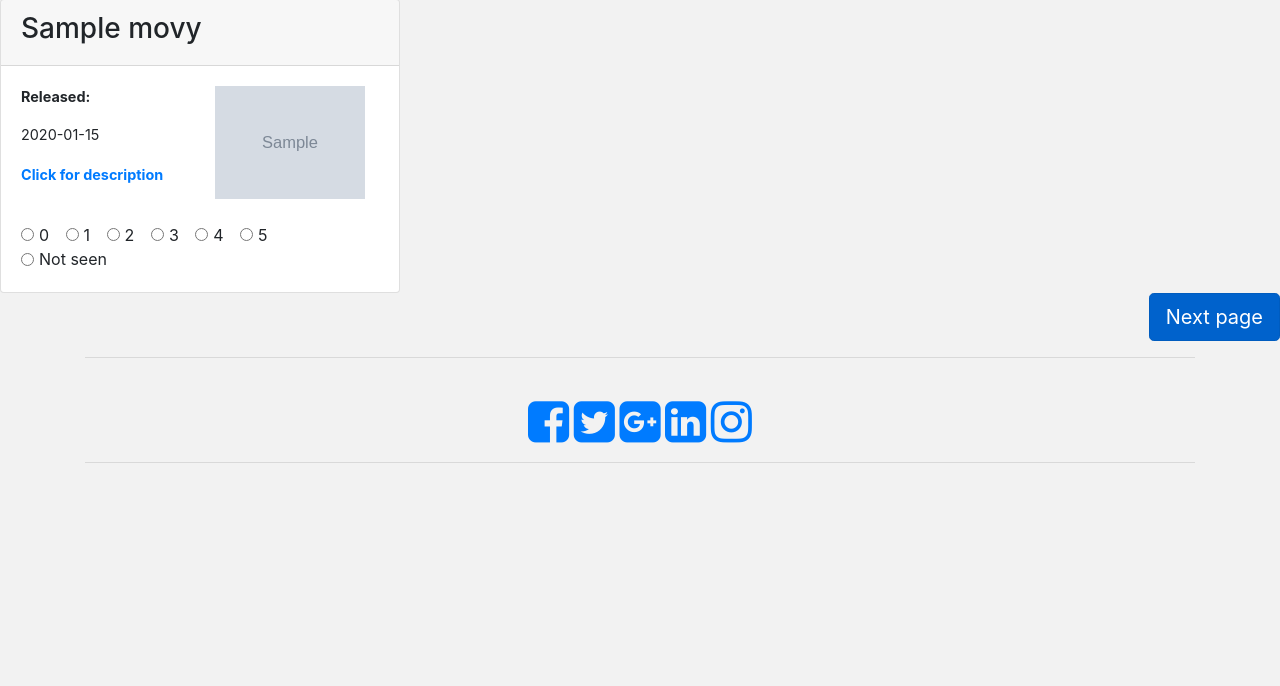
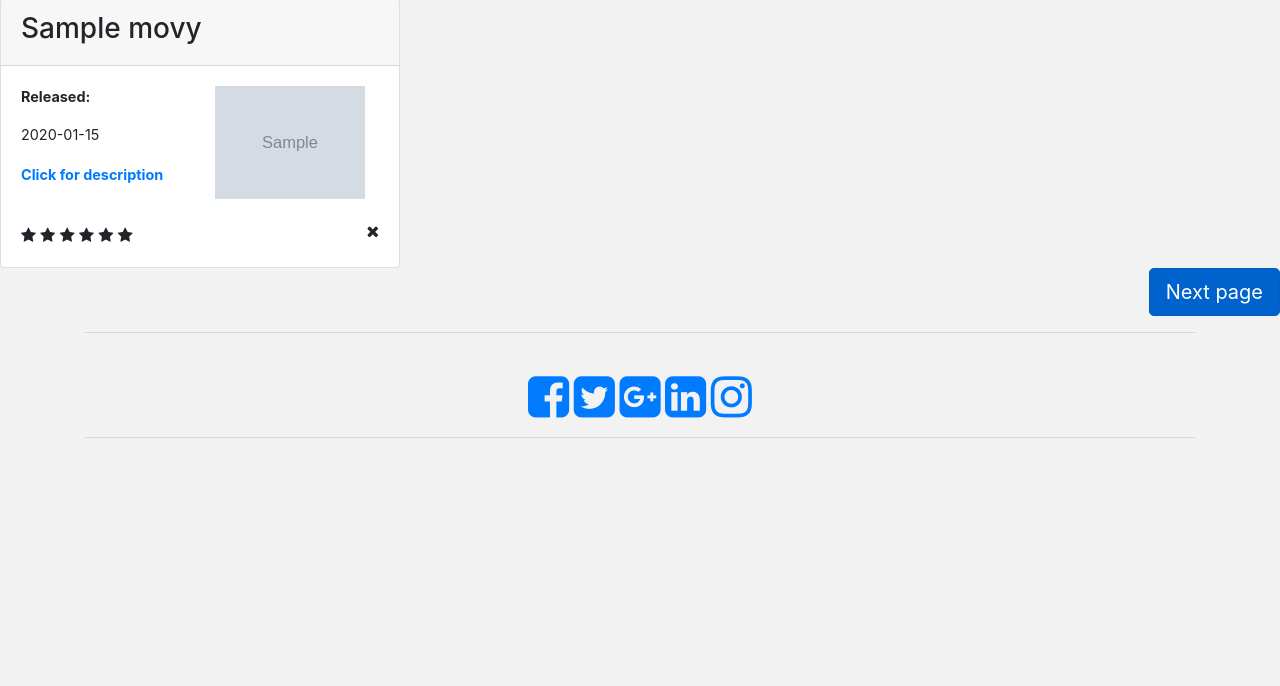
Before and after one commit to MagFry/Questionnaire, a Django app: template Movies/templates/movies/movies_category.html in a window 1280 px wide. Shown: the part 158-844 px from the top of the page. After the commit the page ends 596 px from the top, so only its background shows below. Run offline with Django 3.2, Linux system fonts and the light colour scheme; tables that the repository leaves empty hold one stand-in row (values such as "Sample post"); the template is opened without the code that fills it: values that come from a table or form of the project are taken from there, most other values are stand-ins (such as "Sample title", 1, 10 or a date in 2020); grey boxes marked "Sample" are stand-in pictures; parts of the project's set-up code (start-up, migrations or seed data) failed here and were passed over; some libraries are stand-ins or nearby versions.

Commit message:
rating stars experiment (pretty, but saving to db not implemented)

```diff
--- a/Movies/templates/movies/movies_category.html
+++ b/Movies/templates/movies/movies_category.html
@@ -1,5 +1,43 @@
 {% extends 'base_layout.html' %}
 {% block content %}
+<style>
+.checked {
+    color: orange;
+}
+</style>
+<script>
+// https://bootsnipp.com/snippets/dlaaN
+function add_star(ths,sno,movie_id){
+  for (var i=1;i<=6;i++){
+    var cur=document.getElementById("star"+i+"-"+movie_id)
+    cur.className="fa fa-star"
+  }
+  for (var i=1;i<=sno;i++){
+    var cur=document.getElementById("star"+i+"-"+movie_id)
+    if(cur.className=="fa fa-star")
+    {
+      // mark stars as checked and notseen as not checked
+      cur.className="fa fa-star checked"
+      document.getElementById("notseen-"+movie_id).className="fa fa-close"
+    }
+  }
+}
+function add_notseen(ths,movie_id){
+  var cur=document.getElementById("notseen-"+movie_id)
+  if(cur.className=="fa fa-close")
+  {
+    // mark stars as not checked and notseen as checked
+    cur.className="fa fa-close checked"
+    document.getElementById("star"+1+"-"+movie_id).className="fa fa-star"
+    document.getElementById("star"+2+"-"+movie_id).className="fa fa-star"
+    document.getElementById("star"+3+"-"+movie_id).className="fa fa-star"
+    document.getElementById("star"+4+"-"+movie_id).className="fa fa-star"
+    document.getElementById("star"+5+"-"+movie_id).className="fa fa-star"
+    document.getElementById("star"+6+"-"+movie_id).className="fa fa-star"
+  }
+}
+</script>
+
 <script>
 $(document).ready(function(){
   $('[data-toggle="popover"]').popover();
@@ -9,6 +47,7 @@ $(document).ready(function(){
 <p style="font-size: 0.8em;">Your progress: {{ request.session.movies_rated }}/200</p>
 <h2 style="text-align: center;">Movies of category: {{ category }}</h2>
 <br>
+
  <div class="row">
  {% for movie in movies %}
   <div class="col-sm">
@@ -26,36 +65,13 @@ $(document).ready(function(){
            </div>
            </div>
           <br>
-          <form>
-          <div class="form-check form-check-inline">
-            <input class="form-check-input" type="radio" name="inlineRadioOptions" id="inlineRadio0" value="option0">
-            <label class="form-check-label" for="inlineRadio0">0  </label>
-            </div>
-            <div class="form-check form-check-inline">
-            <input class="form-check-input" type="radio" name="inlineRadioOptions" id="inlineRadio1" value="option1">
-            <label class="form-check-label" for="inlineRadio1">1</label>
-            </div>
-            <div class="form-check form-check-inline">
-            <input class="form-check-input" type="radio" name="inlineRadioOptions" id="inlineRadio2" value="option2">
-            <label class="form-check-label" for="inlineRadio2">2</label>
-            </div>
-            <div class="form-check form-check-inline">
-            <input class="form-check-input" type="radio" name="inlineRadioOptions" id="inlineRadio3" value="option3">
-            <label class="form-check-label" for="inlineRadio3">3</label>
-            </div>
-            <div class="form-check form-check-inline">
-            <input class="form-check-input" type="radio" name="inlineRadioOptions" id="inlineRadio4" value="option4">
-            <label class="form-check-label" for="inlineRadio4">4</label>
-            </div>
-            <div class="form-check form-check-inline">
-            <input class="form-check-input" type="radio" name="inlineRadioOptions" id="inlineRadio5" value="option5">
-            <label class="form-check-label" for="inlineRadio5">5</label>
-            </div>
-            <div class="form-check form-check-inline">
-            <input class="form-check-input" type="radio" name="inlineRadioOptions" id="inlineRadioNotSeen" value="optionNotSeen">
-            <label class="form-check-label" for="inlineRadioNotSeen">Not seen</label>
-          </div>
-          </form>
+          <span class="fa fa-star" id="star1-{{movie.movie_id}}" onclick="add_star(this,1,{{movie.movie_id}})"></span>
+          <span class="fa fa-star" id="star2-{{movie.movie_id}}" onclick="add_star(this,2,{{movie.movie_id}})"></span>
+          <span class="fa fa-star" id="star3-{{movie.movie_id}}" onclick="add_star(this,3,{{movie.movie_id}})"></span>
+          <span class="fa fa-star" id="star4-{{movie.movie_id}}" onclick="add_star(this,4,{{movie.movie_id}})"></span>
+          <span class="fa fa-star" id="star5-{{movie.movie_id}}" onclick="add_star(this,5,{{movie.movie_id}})"></span>
+          <span class="fa fa-star" id="star6-{{movie.movie_id}}" onclick="add_star(this,6,{{movie.movie_id}})"></span>
+          <span class="fa fa-close" id="notseen-{{movie.movie_id}}" style="float: right" onclick="add_notseen(this,{{movie.movie_id}})"></span>
         </div>
     </div>
      </div>
--- a/Movies/urls.py
+++ b/Movies/urls.py
@@ -7,4 +7,6 @@ app_name = 'movie'
 urlpatterns = [
     url(r'^collect_ratings/$', views.collect_ratings, name='collect_ratings'),
     url(r'^first_movies_category/$', views.first_movies_category, name='first_movies_category'),
+    url(r'^test/$', views.test, name='test'),
+    url(r'^test2/$', views.test2, name='test2'),
 ]
--- a/Movies/views.py
+++ b/Movies/views.py
@@ -24,6 +24,8 @@ movies_categories = [
 
 ]
 
+def test2(request):
+    return render(request, 'movies/rating-star2.html')
 def collect_ratings(request):
     # TODO: implement collecting the ratings
     # if this is a POST request we need to process the form data
```
Also changed, not shown: Movies/static/movies/rating-stars.js (added, +115 -0 lines), Movies/templates/movies/index.html (deleted, +0 -19 lines), Movies/templates/movies/rating-star.html (added, +25 -0 lines), Movies/templates/movies/rating-star2.html (added, +50 -0 lines).
